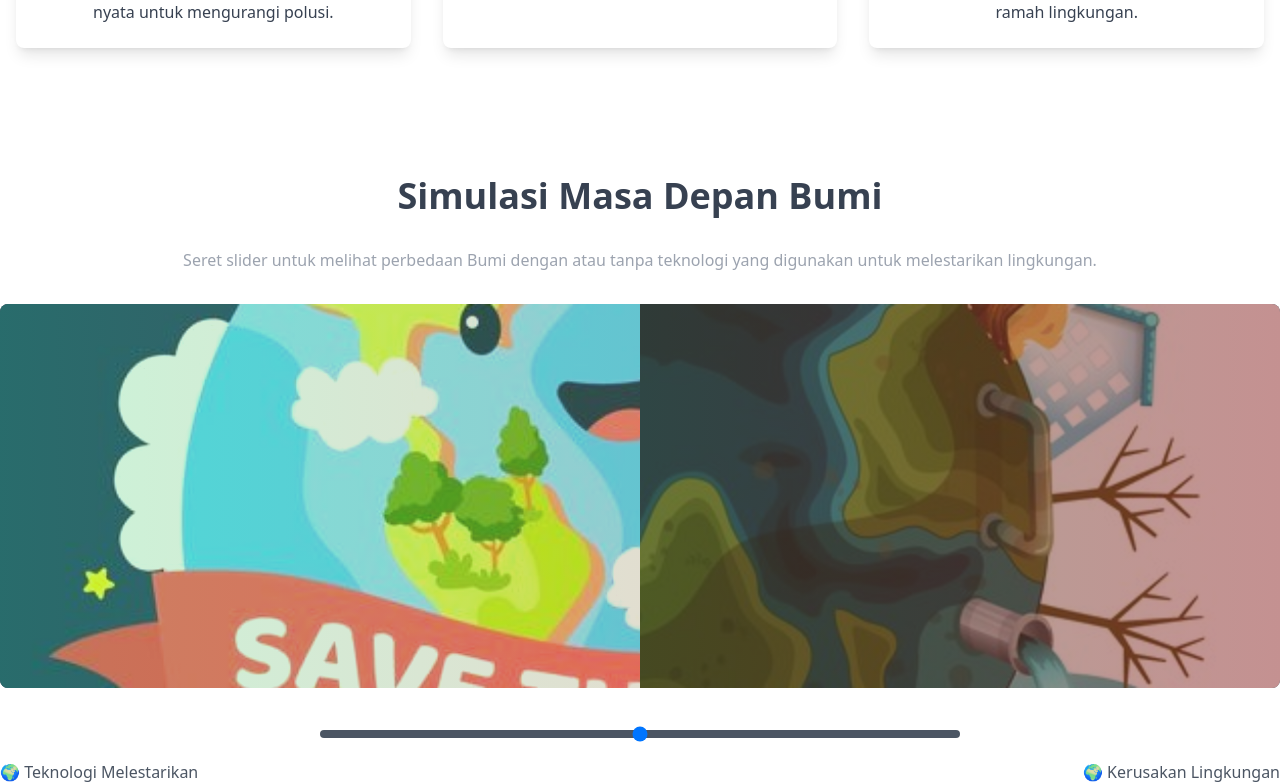
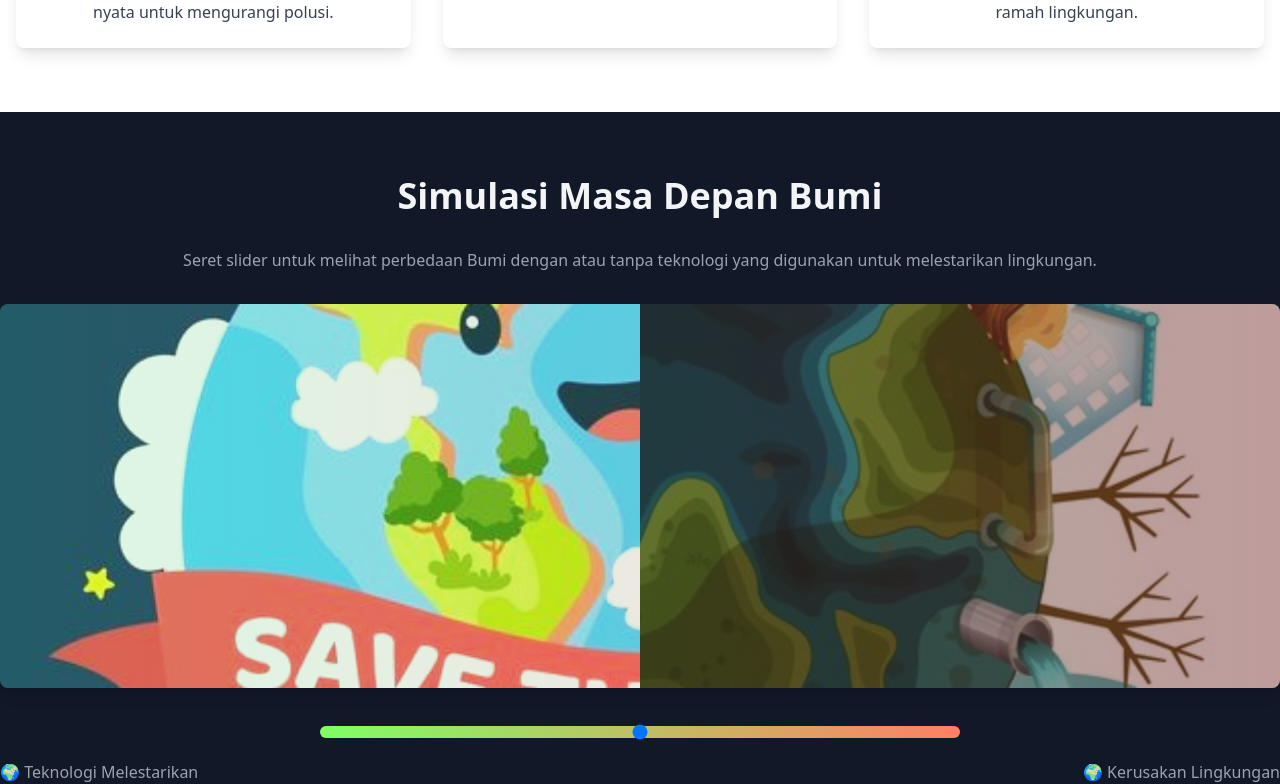
Before and after one commit to reynaldo0/Futuron, a React (Vite) app: page / in a window 1280 px wide. Shown: the part 1156-1940 px from the top of the page. Built offline with nearby package versions, Linux system fonts and the light colour scheme.

Commit message:
fix : slider controllers

```diff
--- a/src/pages/Home/Simulations.jsx
+++ b/src/pages/Home/Simulations.jsx
@@ -1,8 +1,5 @@
 import React, { useState } from "react";
 import { motion } from "framer-motion";
-import BumiRusak from '../../../public/bumi/rusak.jpg';
-import BumiSehat from '../../../public/bumi/sehat.jpg';
-
 
 const Simulations = () => {
   const [sliderValue, setSliderValue] = useState(50); // Nilai slider dimulai di tengah
@@ -12,10 +9,17 @@ const Simulations = () => {
     setSliderValue(e.target.value);
   };
 
+  // Fungsi untuk menghasilkan warna gradien berdasarkan nilai slider
+  const getSliderBackground = (value) => {
+    const green = Math.min(255, (value * 2.55)); // Semakin tinggi value, semakin hijau
+    const red = Math.min(255, ((100 - value) * 2.55)); // Semakin rendah value, semakin merah
+    return `linear-gradient(to right, rgb(${green}, 255, 100), rgb(255, ${red}, 100))`;
+  };
+
   return (
-    <section className=" py-16">
+    <section className="py-16 bg-gray-900">
       <div className="container mx-auto text-center">
-        <h2 className="text-4xl font-bold text-gray-700 mb-8">
+        <h2 className="text-4xl font-bold text-gray-100 mb-8">
           Simulasi Masa Depan Bumi
         </h2>
         <p className="text-gray-400 mb-8">
@@ -24,13 +28,13 @@ const Simulations = () => {
         </p>
 
         {/* Simulasi Bumi */}
-        <div className="relative w-full h-96 mb-8 bg-gray-700 rounded-lg overflow-hidden">
+        <div className="relative w-full h-96 mb-8 bg-gray-800 rounded-lg overflow-hidden shadow-lg">
           {/* Background: Healthy Earth */}
           <motion.div
             className="absolute top-0 left-0 w-full h-full"
             style={{
               clipPath: `inset(0 ${100 - sliderValue}% 0 0)`, // Mengubah area yang terpotong berdasarkan nilai slider
-              backgroundImage: `url(${BumiSehat})`, // Gambar bumi sehat
+              backgroundImage: `url(/bumi/sehat.jpg)`, // Gambar bumi sehat
               backgroundSize: "cover",
               backgroundPosition: "center",
               filter: "brightness(1.1)" // Meningkatkan kecerahan gambar
@@ -45,7 +49,7 @@ const Simulations = () => {
             className="absolute top-0 right-0 w-full h-full"
             style={{
               clipPath: `inset(0 0 0 ${sliderValue}%)`, // Memotong gambar bumi rusak sesuai nilai slider
-              backgroundImage: `url(${BumiRusak})`, // Gambar bumi rusak
+              backgroundImage: `url(/bumi/rusak.jpg)`, // Gambar bumi rusak
               backgroundSize: "cover",
               backgroundPosition: "center",
               filter: "brightness(0.7)" // Membuat gambar lebih gelap untuk efek rusak
@@ -56,7 +60,7 @@ const Simulations = () => {
           />
 
           {/* Overlay efek transisi */}
-          <div className="absolute top-0 left-0 w-full h-full bg-gradient-to-r from-green-400 to-red-500 opacity-30 pointer-events-none" />
+          <div className="absolute top-0 left-0 w-full h-full bg-gradient-to-r from-green-400 to-red-500 opacity-20 pointer-events-none" />
         </div>
 
         {/* Slider Control */}
@@ -66,17 +70,20 @@ const Simulations = () => {
           max="100"
           value={sliderValue}
           onChange={handleSliderChange}
-          className="w-1/2 cursor-pointer appearance-none bg-gray-600 h-2 rounded-lg focus:outline-none focus:ring-2 focus:ring-green-500 transition"
+          className="w-1/2 cursor-pointer appearance-none h-3 rounded-lg focus:outline-none focus:ring-2 focus:ring-green-500 transition transform hover:scale-105"
+          style={{
+            background: getSliderBackground(sliderValue),
+          }}
         />
 
-        <div className="flex justify-between mt-4 text-gray-600">
+        <div className="flex justify-between mt-4 text-gray-400">
           <span>🌍 Teknologi Melestarikan</span>
           <span>🌍 Kerusakan Lingkungan</span>
         </div>
 
         {/* Informasi tambahan di bawah slider */}
         <div className="mt-8 grid grid-cols-1 md:grid-cols-2 gap-8 text-left">
-          <div className="bg-gray-800 p-6 rounded-lg shadow-lg">
+          <div className="bg-gray-800 p-6 rounded-lg shadow-lg hover:bg-gray-700 transition">
             <h3 className="text-xl font-semibold text-green-300 mb-2">
               Bumi Lestari
             </h3>
@@ -86,7 +93,7 @@ const Simulations = () => {
             </p>
           </div>
 
-          <div className="bg-gray-800 p-6 rounded-lg shadow-lg">
+          <div className="bg-gray-800 p-6 rounded-lg shadow-lg hover:bg-gray-700 transition">
             <h3 className="text-xl font-semibold text-red-400 mb-2">
               Bumi Rusak
             </h3>
```
